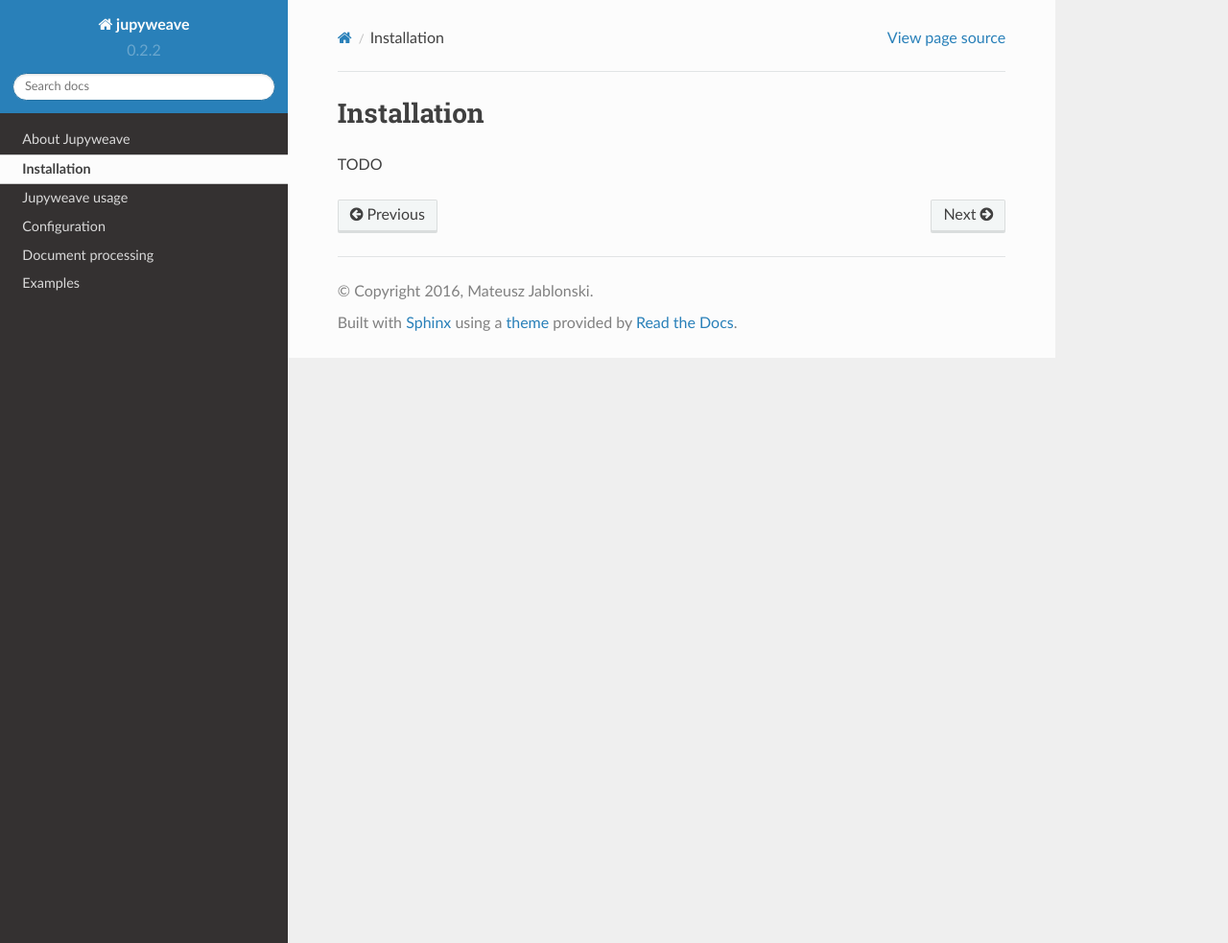
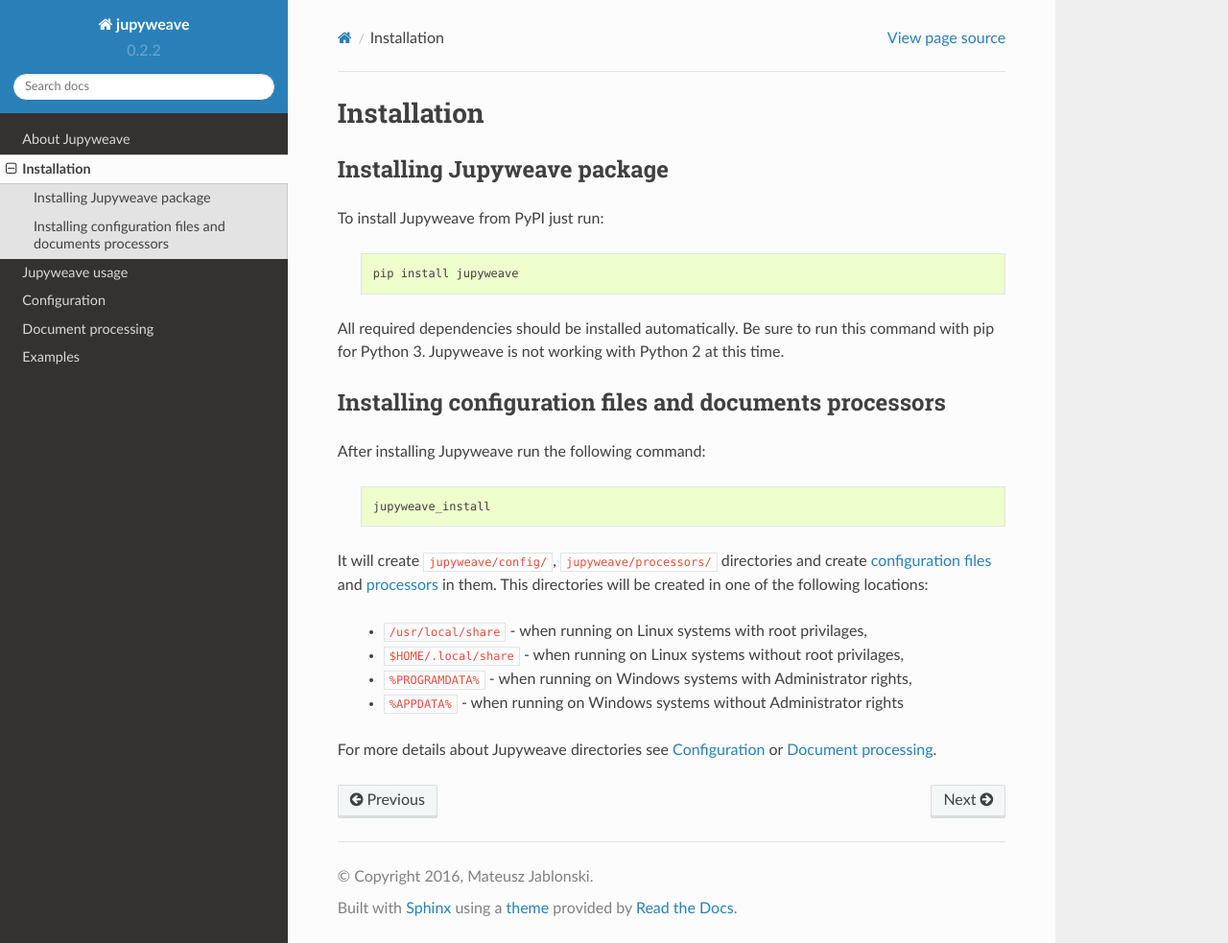
Before and after one commit to jablonskim/jupyweave, a Sphinx documentation site: the page built from docs/source/install.rst, in a window 1280 px wide and 983 px high. Shown: the whole window at 96% size. Built offline with Sphinx 7.4.7 and the Read the Docs theme 2.0.0, drawn with Linux system fonts in a browser that asks for light colours.

Commit message:
Installation doc

```diff
--- a/docs/source/install.rst
+++ b/docs/source/install.rst
@@ -1,4 +1,34 @@
 Installation
 ============
 
-TODO
+Installing Jupyweave package
+----------------------------
+
+To install Jupyweave from PyPI just run:
+
+    ::
+
+        pip install jupyweave
+
+All required dependencies should be installed automatically.
+Be sure to run this command with pip for Python 3. Jupyweave is not working with Python 2 at this time.
+
+Installing configuration files and documents processors
+-------------------------------------------------------
+
+After installing Jupyweave run the following command:
+
+    ::
+
+        jupyweave_install
+
+It will create ``jupyweave/config/``, ``jupyweave/processors/`` directories and create
+:doc:`configuration files <config>` and :doc:`processors <processors>` in them.
+This directories will be created in one of the following locations:
+
+    * ``/usr/local/share`` - when running on Linux systems with root privilages,
+    * ``$HOME/.local/share`` - when running on Linux systems without root privilages,
+    * ``%PROGRAMDATA%`` - when running on Windows systems with Administrator rights,
+    * ``%APPDATA%`` - when running on Windows systems without Administrator rights
+
+For more details about Jupyweave directories see :doc:`config` or :doc:`processors`.
```
